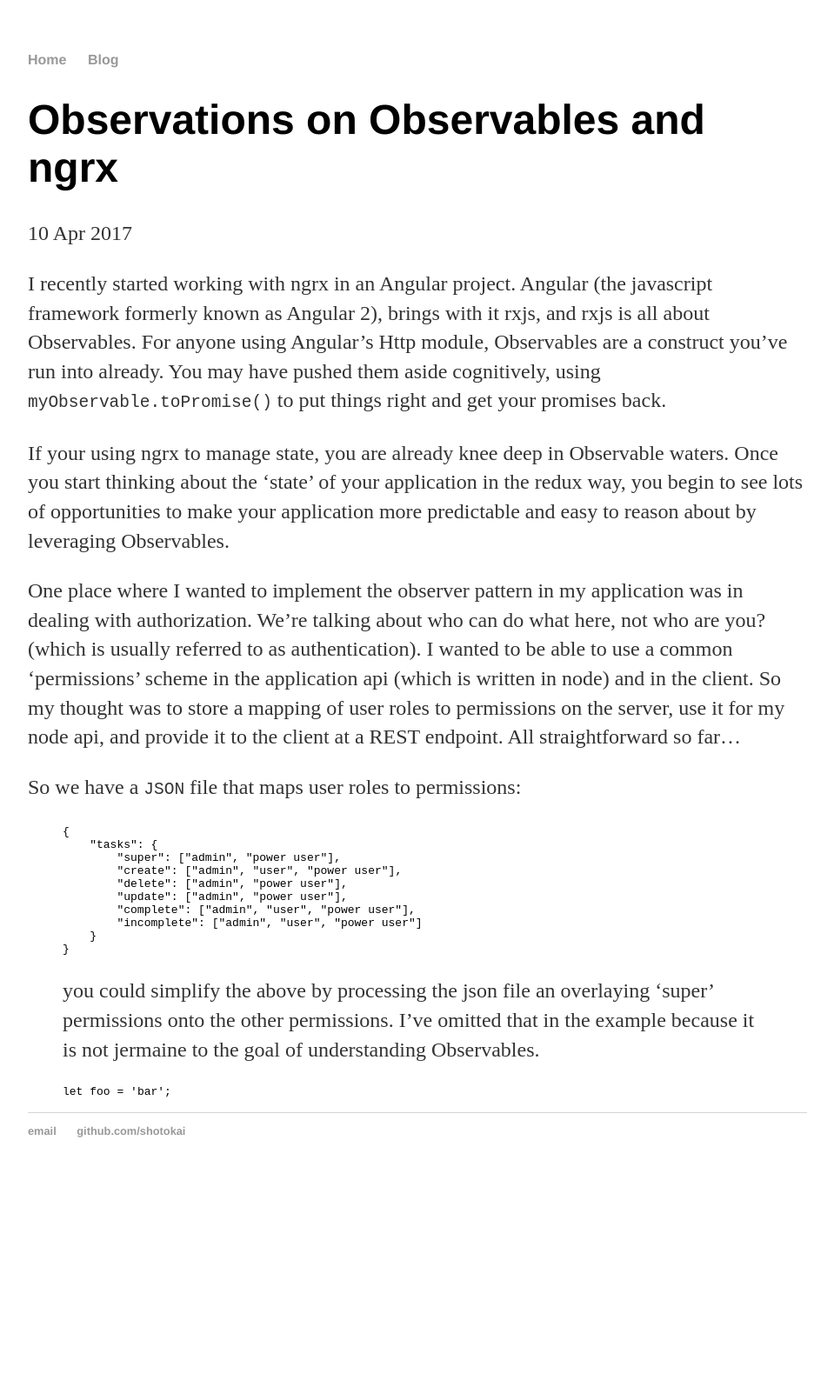
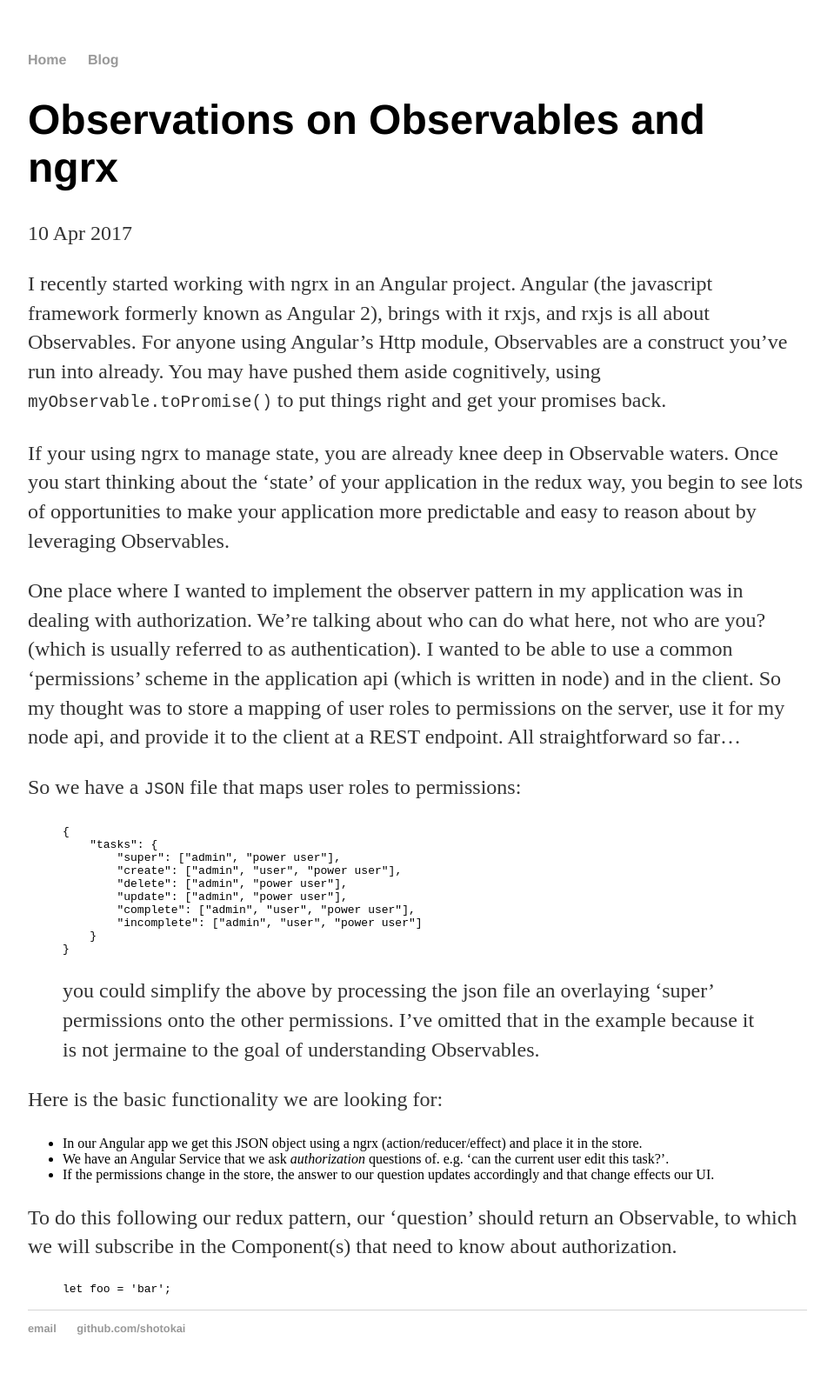
Before and after one commit to shotokai/shotokai.github.io, a Jekyll site: the page built from _posts/2017-04-10-observations-on-observables.md, in a window 1280 px wide. Shown: the whole page at 87% size, without its empty margins (160-1119 px from the left). Built offline with Jekyll 4.4.1, drawn with Linux system fonts in a browser that asks for light colours; before the commit the page ends 1368 px from its top, so only the background shows below that.

Commit message:
Update 2017-04-10-observations-on-observables.md

```diff
--- a/_posts/2017-04-10-observations-on-observables.md
+++ b/_posts/2017-04-10-observations-on-observables.md
@@ -25,6 +25,13 @@
 {% endhighlight %}
 > you could simplify the above by processing the json file an overlaying 'super' permissions onto the other permissions.  I've omitted that in the example because it is not jermaine to the goal of understanding Observables.
 
+Here is the basic functionality we are looking for:
+- In our Angular app we get this JSON object using a ngrx (action/reducer/effect) and place it in the store.
+- We have an Angular Service that we ask *authorization* questions of.  e.g. 'can the current user edit this task?'.
+- If the permissions change in the store, the answer to our question updates accordingly and that change effects our UI.
+
+To do this following our redux pattern, our 'question' should return an Observable, to which we will subscribe in the Component(s) that need to know about authorization.
+
 {% highlight javascript %}
 let foo = 'bar';
 {% endhighlight %}
```
